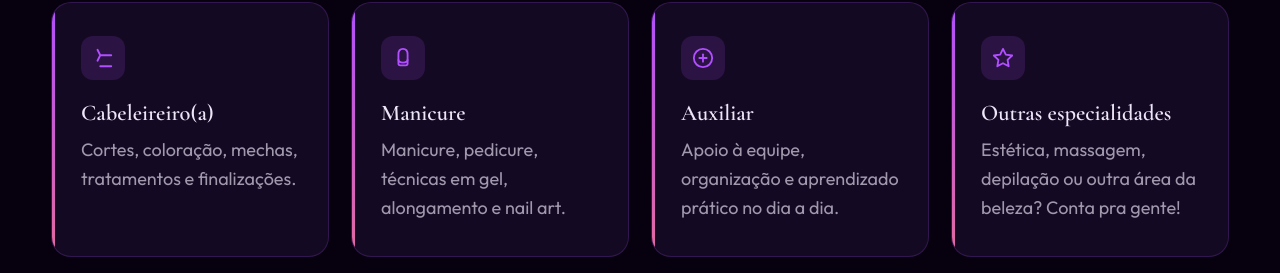
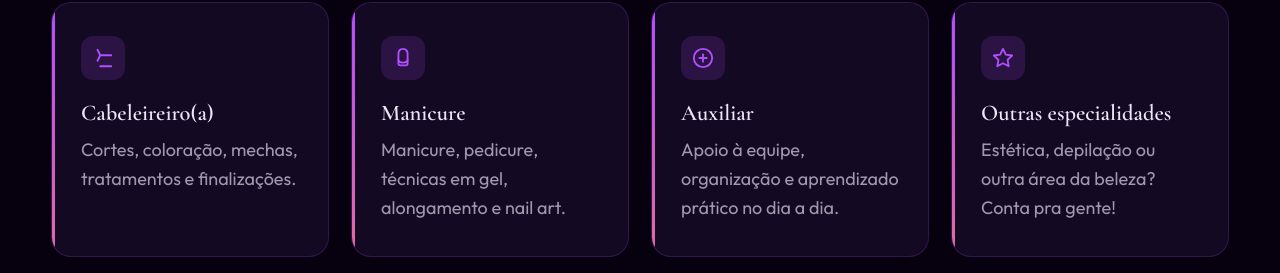
Before and after one commit to pavazq/salaoexplosion, a plain HTML site: page trabalhe-conosco.html in a window 1280 px wide. Shown: the part 1224-1497 px from the top of the page. Drawn offline with nearby package versions, Linux system fonts and the light colour scheme.

Commit message:
fix: remover massagem das outras especialidades em trabalhe-conosco

```diff
--- a/trabalhe-conosco.html
+++ b/trabalhe-conosco.html
@@ -420,7 +420,7 @@
               <svg viewBox="0 0 24 24" fill="none" stroke="currentColor" stroke-width="2" stroke-linecap="round" stroke-linejoin="round"><polygon points="12 2 15.09 8.26 22 9.27 17 14.14 18.18 21.02 12 17.77 5.82 21.02 7 14.14 2 9.27 8.91 8.26 12 2"/></svg>
             </div>
             <div class="tc-card__title">Outras especialidades</div>
-            <div class="tc-card__desc">Estética, massagem, depilação ou outra área da beleza? Conta pra gente!</div>
+            <div class="tc-card__desc">Estética, depilação ou outra área da beleza? Conta pra gente!</div>
           </div>
         </div>
       </section>
```
